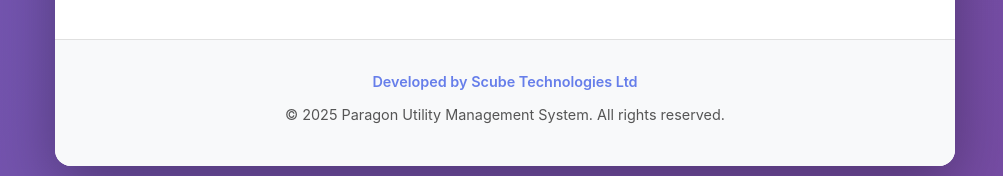
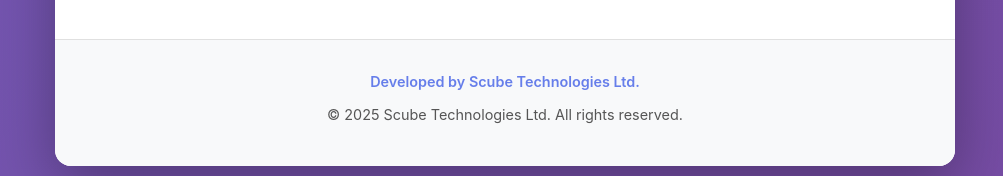
Before and after one commit to Kawsar07/privacy-policy, a plain HTML site: page index.html in a window 1280 px wide. Shown: the part 6020-6196 px from the top of the page, without its empty margins (135-1138 px from the left). Drawn offline with Linux system fonts and the light colour scheme.

Commit message:
Update index.html

```diff
--- a/index.html
+++ b/index.html
@@ -415,8 +415,8 @@
         </div>
 
         <div class="footer">
-            <p class="developer-info">Developed by Scube Technologies Ltd</p>
-            <p>&copy; 2025 Paragon Utility Management System. All rights reserved.</p>
+            <p class="developer-info">Developed by Scube Technologies Ltd.</p>
+            <p>&copy; 2025 Scube Technologies Ltd. All rights reserved.</p>
         </div>
     </div>
 </body>
```
